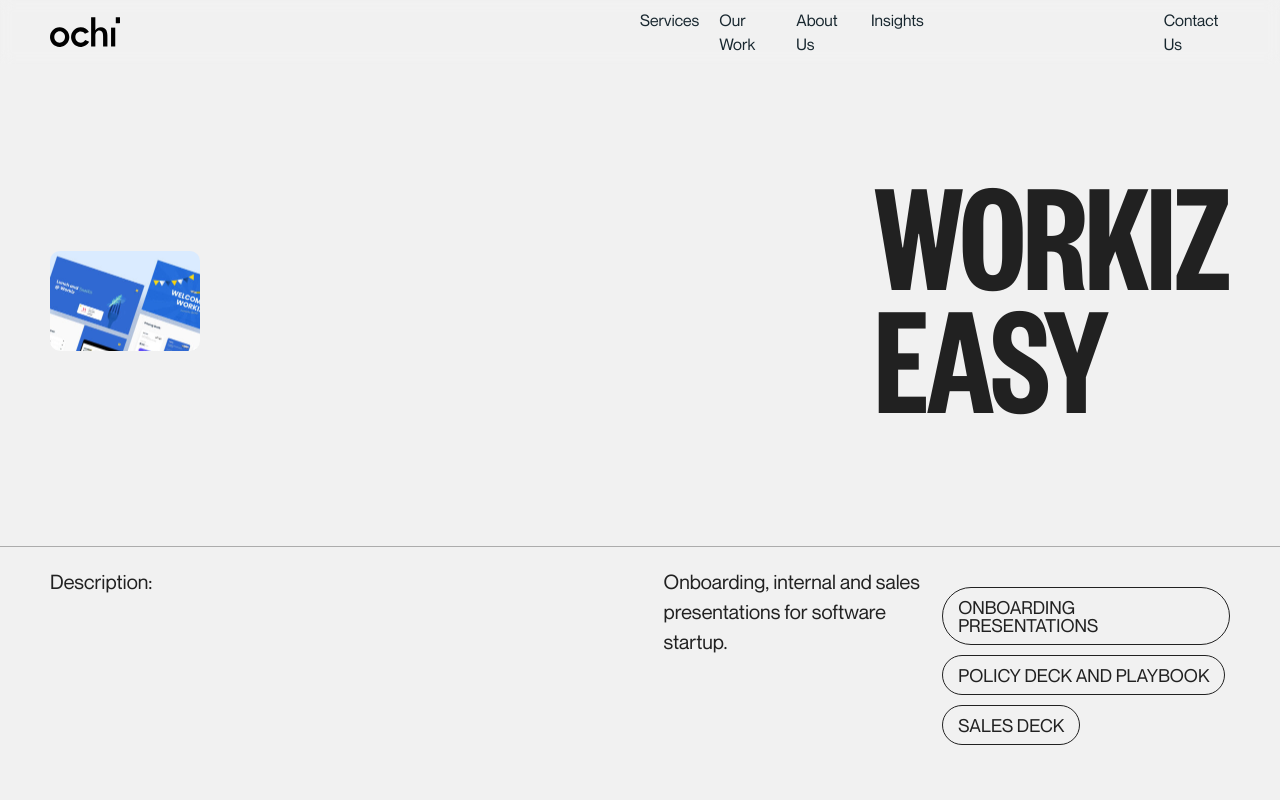
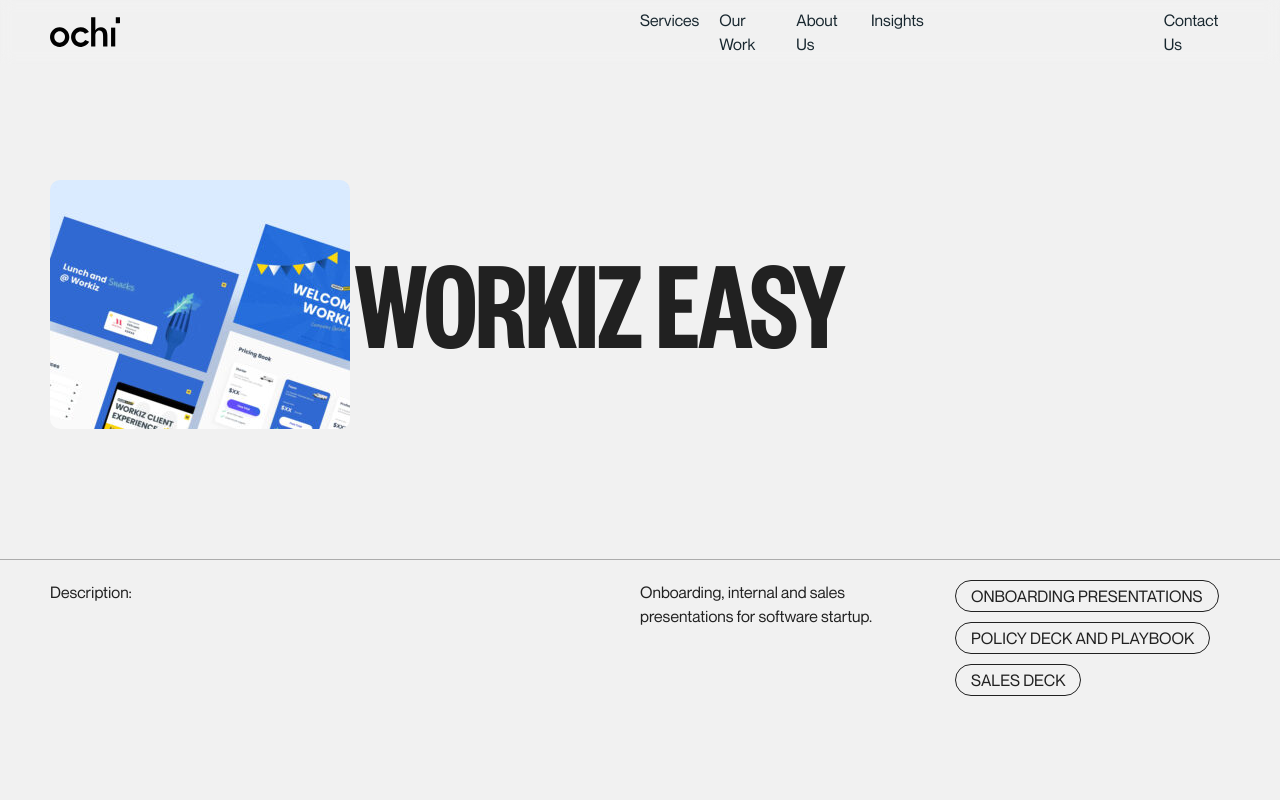
Before and after one commit to Carolkuma/react_ochi_website, a Next.js app: page /case in a window 1280 px wide. Shown: the top 800 px of the page. Built offline with nearby package versions, Linux system fonts and the light colour scheme.

Commit message:
modified

```diff
--- a/constants/index.ts
+++ b/constants/index.ts
@@ -339,7 +339,7 @@
    {
       id: 1,
       title: "fyde",
-      href: "/case/workiz",
+      href: "/case/",
       src: project1,
       links: [
          {
@@ -367,7 +367,7 @@
    {
       id: 2,
       title: "vise",
-      href: "/case/workiz",
+      href: "/case/",
       src: project2,
       links: [
          {
@@ -385,7 +385,7 @@
    {
       id: 3,
       title: "trawa",
-      href: "/case/workiz",
+      href: "/case/",
       src: project3,
       links: [
          {
@@ -408,7 +408,7 @@
    {
       id: 4,
       title: "premium blend",
-      href: "/case/workiz",
+      href: "/case/",
       src: project4,
       links: [
          {
@@ -860,7 +860,7 @@
       id: 1,
       title: "fyde",
       src: project1,
-      href: "/case/workiz",
+      href: "/case/",
       links: [
          {
             id: 1,
@@ -888,7 +888,7 @@
       id: 2,
       title: "trawa",
       src: project3,
-      href: "/case/workiz",
+      href: "/case/",
       links: [
          {
             id: 1,
@@ -911,7 +911,7 @@
       id: 3,
       title: "premium blend",
       src: project4,
-      href: "/case/workiz",
+      href: "/case/",
       links: [
          {
             id: 1,
@@ -924,7 +924,7 @@
       id: 4,
       title: "planetly",
       src: project5,
-      href: "/case/workiz",
+      href: "/case/",
       links: [
          {
             id: 1,
@@ -962,7 +962,7 @@
       id: 5,
       title: "black box",
       src: project8,
-      href: "/case/workiz",
+      href: "/case/",
       links: [
          {
             id: 1,
@@ -985,7 +985,7 @@
       id: 6,
       title: "vise",
       src: project2,
-      href: "/case/workiz",
+      href: "/case/",
       links: [
          {
             id: 1,
@@ -1003,7 +1003,7 @@
       id: 7,
       title: "soft start",
       src: project9,
-      href: "/case/workiz",
+      href: "/case/",
       links: [
          {
             id: 1,
@@ -1021,7 +1021,7 @@
       id: 8,
       title: "officevibe",
       src: project7,
-      href: "/case/workiz",
+      href: "/case/",
       links: [
          {
             id: 1,
@@ -1034,7 +1034,7 @@
       id: 9,
       title: "workiz easy",
       src: project6,
-      href: "/case/workiz",
+      href: "/case/",
       links: [
          {
             id: 1,
@@ -1135,7 +1135,7 @@
       id: 1,
       title: "office vibe",
       src: project7,
-      href: "/case/workiz",
+      href: "/case/",
       links: [
          {
             id: 1,
@@ -1148,7 +1148,7 @@
       id: 2,
       title: "planetly",
       src: project5,
-      href: "/case/workiz",
+      href: "/case/",
       links: [
          {
             id: 1,
--- a/container/workiz-page/Hero.tsx
+++ b/container/workiz-page/Hero.tsx
@@ -9,13 +9,13 @@
 		<section className="w-full rounded-b-[20px]">
 			<div className="w-full pb-[200px]">
 				<div className="w-full flex flex-col">
-					<div className="w-full mt-[170px] mb-[130px] px-[50px]">
+					<div className="w-full mt-[170px] mb-[130px] padding-x">
 						<div>
-							<h1 className="text-[160px] leading-[123px] tracking-[-1.3px] text-[#212121] font-semibold font-FoundersGrotesk uppercase">
+							<h1 className="heading tracking-[-1.3px] text-[#212121] font-semibold font-FoundersGrotesk uppercase">
 								<div className="flex items-center gap-[5px]">
 									<motion.span
 										initial={{ width: 0 }}
-										animate={{ width: "150rem" }}
+										animate={{ width: "auto" }}
 										transition={{
 											ease: [0.86, 0, 0.07, 0.995],
 											duration: 1,
@@ -27,37 +27,37 @@
 											height={50}
 											src={workizhero}
 											alt="img"
-											className="w-[150px] h-[100px] object-cover mt-[15px] rounded-[10px]"
+											className="w-auto h-auto lg:w-auto lg:h-auto md:w-[100px] md:h-[63px] sm:w-[74px] sm:h-[45px] xm:w-[64px] xm:h-[40px] object-cover xl:mt-[15px] mt-[10px] rounded-[10px]"
 										/>
 									</motion.span>
-									<h1 className="text-[160px] leading-[123px] tracking-[-1.3px] text-[#212121] font-semibold font-FoundersGrotesk uppercase">
+									<h1 className="heading tracking-[-1.3px] text-[#212121] font-semibold font-FoundersGrotesk uppercase">
 										WORKIZ EASY
 									</h1>
 								</div>
 							</h1>
 						</div>
 					</div>
-					<div className="w-full border-t border-[#21212155] pt-[20px]">
-						<div className="w-full flex justify-between gap-[15px] px-[50px]">
-							<div className="w-[10%]">
-								<h3 className="text-[20px] leading-[30px] font-medium text-secondry font-NeueMontreal">
+					<div className="w-full border-t border-[#21212155] pt-[20px] ">
+						<div className="w-full flex justify-between sm:gap-[25px] xm:gap-[25px] padding-x sm:flex-col xm:flex-col">
+							<div className="w-[50%] sm:w-full xm:w-full">
+								<h3 className="paragraph font-medium text-secondry font-NeueMontreal">
 									Description:
 								</h3>
 							</div>
-							<div className="w-[48%] flex">
-								<div className="w-[50%] flex flex-col gap-y-[40px]">
-									<p className="text-[20px] leading-[30px] font-NeueMontreal text-secondry">
+							<div className="w-[50%] sm:w-full xm:w-full sm:flex-col xm:flex-col flex gap-[20px]">
+								<div className="w-[50%] sm:w-full xm:w-full flex flex-col gap-y-[40px]">
+									<p className="paragraph font-NeueMontreal text-secondry">
 										Onboarding, internal and sales <br />
 										presentations for software startup.
 									</p>
 								</div>
-								<div className="flex flex-col gap-[10px] mt-[20px]">
+								<div className="flex flex-col gap-[10px]">
 									<div className="w-fit rounded-[50px] border border-[#212121] cursor-pointer">
 										<Link
-											className="text-[18px] leading-[18px] font-NeueMontreal text-secondry uppercase group-hover:text-background transition-all duration-300 ease-in-out hover:text-white"
+											className="small-text font-NeueMontreal text-secondry uppercase group-hover:text-background transition-all duration-300 ease-in-out hover:text-white"
 											href="/services/">
 											<Rounded
-												className="py-[10px]"
+												className="py-[3px]"
 												backgroundColor="#000">
 												<p className="z-10 px-[15px]">
 													onboarding presentations
@@ -67,10 +67,10 @@
 									</div>
 									<div className="w-fit rounded-[50px] border border-[#212121] cursor-pointer">
 										<Link
-											className="text-[18px] leading-[18px] font-NeueMontreal text-secondry uppercase group-hover:text-background transition-all duration-300 ease-in-out hover:text-white"
+											className="small-text font-NeueMontreal text-secondry uppercase group-hover:text-background transition-all duration-300 ease-in-out hover:text-white"
 											href="/services/">
 											<Rounded
-												className="py-[10px]"
+												className="py-[3px]"
 												backgroundColor="#000">
 												<p className="z-10 px-[15px]">
 													policy deck and playbook
@@ -80,10 +80,10 @@
 									</div>
 									<div className="w-fit rounded-[50px] border border-[#212121] cursor-pointer">
 										<Link
-											className="text-[18px] leading-[18px] font-NeueMontreal text-secondry uppercase group-hover:text-background transition-all duration-300 ease-in-out hover:text-white"
+											className="small-text font-NeueMontreal text-secondry uppercase group-hover:text-background transition-all duration-300 ease-in-out hover:text-white"
 											href="/services/">
 											<Rounded
-												className="py-[10px]"
+												className="py-[3px]"
 												backgroundColor="#000">
 												<p className="z-10 px-[15px]">sales deck</p>
 											</Rounded>
--- a/styles/globals.css
+++ b/styles/globals.css
@@ -4,7 +4,7 @@
 
 html {
 	scroll-behavior: smooth;
-	overflow: hidden;
+	overflow-x: hidden;
 }
 
 body::-webkit-scrollbar {
```
